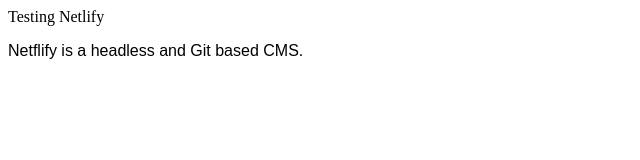
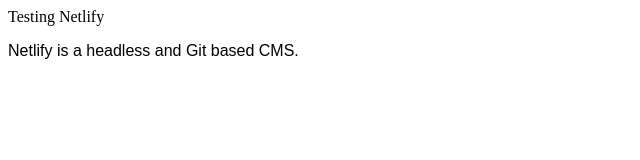
Before and after one commit to hsraju/netlifytest, a plain HTML site: page index.html in a window 1280 px wide. Shown: the full height of the page, 0-640 px from the left. Drawn offline with Linux system fonts and the light colour scheme.

Commit message:
Updating index.html

```diff
--- a/index.html
+++ b/index.html
@@ -5,6 +5,6 @@
     </head>
     <body>
         <p>Testing Netlify</p>
-		<p class="nice">Netflify is a headless and Git based CMS.</p>
+		<p class="nice">Netlify is a headless and Git based CMS.</p>
     </body>
 </html>
```
